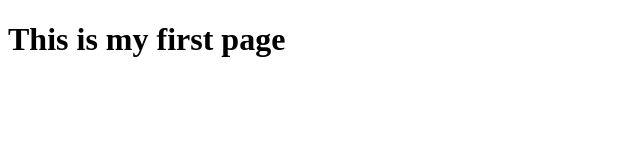
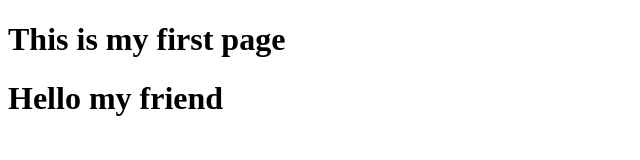
Before and after one commit to LaeLaeWin/lwinthida.github.io, a plain HTML site: page index.html in a window 1280 px wide. Shown: the whole page, without its empty margins (0-640 px from the left). Drawn offline with Linux system fonts and the light colour scheme.

Commit message:
Update index.html

```diff
--- a/index.html
+++ b/index.html
@@ -2,5 +2,6 @@
 <html>
 	<body>
 		<h1>This is my first page</h1>
+		<h1>Hello my friend</h1>
 	</body>
 </html>
```
